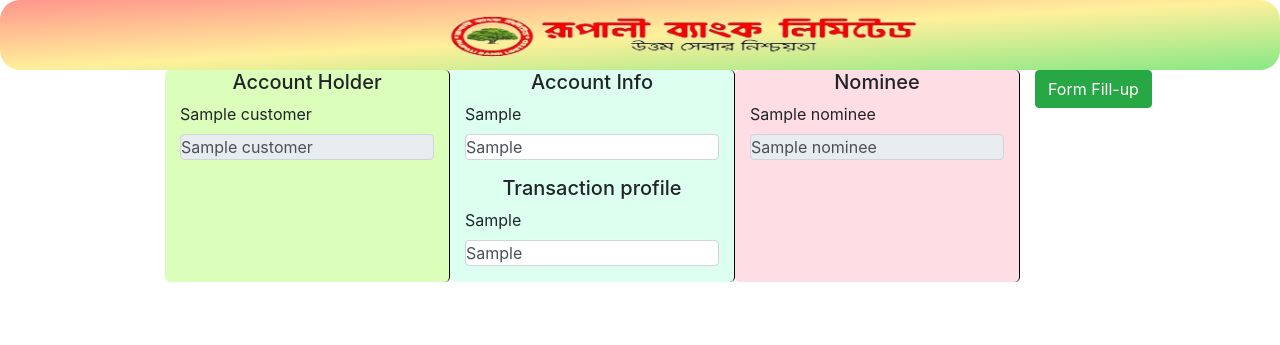
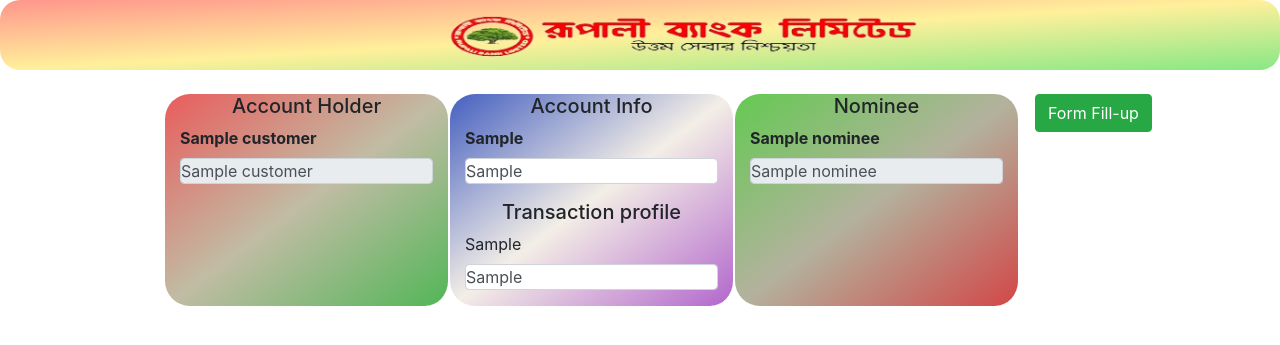
Before and after one commit to sshujonn/ac_opn_nid1, a Django app: template templates/ac_openning/show_data.html in a window 1280 px wide. Shown: the top 345 px of the page. Run offline with Django 3.2, Linux system fonts and the light colour scheme; the template is opened without the code that fills it: most values are stand-ins (such as "Sample title", 1, 10 or a date in 2020); some libraries are stand-ins or nearby versions.

Commit message:
150523-01

```diff
--- a/templates/ac_openning/show_data.html
+++ b/templates/ac_openning/show_data.html
@@ -7,9 +7,10 @@
     </style>
 {% endblock %}
 {% block content %}
+    <br>
     <div class="row">
         <div class="col-sm-1"></div>
-        <div class="col-sm-3" style="background-color: #dbffba; border-right: 1px black solid; border-radius: 5px">
+        <div class="col-sm-3" style="background-image: linear-gradient(to bottom right, #e95c5c, #c1bca4, #52b657); border-right: 2px white solid; border-radius: 25px">
             <form id="form_cust">
                 {% csrf_token %}
                 <h5 class="text-center">Account Holder</h5>
@@ -17,13 +18,13 @@
 
                     {% if k == 'id' %}
                         <div class="form-group" hidden>
-                            <label for="c_{{ k }}">{{ k }}</label>
+                            <label for="c_{{ k }}" style="font-weight: bold">{{ k }}</label>
                             <input class="form-control" name="c_{{ k }}" id="c_{{ k }}" value="{{ v }}">
                         </div>
 
                     {% else %}
                         <div class="form-group">
-                            <label for="c_{{ k }}">{{ k }}</label>
+                            <label for="c_{{ k }}" style="font-weight: bold">{{ k }}</label>
                             <input class="form-control" name="c_{{ k }}" id="c_{{ k }}" value="{{ v }}" readonly>
                         </div>
                     {% endif %}
@@ -32,7 +33,7 @@
             </form>
 
         </div>
-        <div class="col-sm-3" style="background-color: #dcffef; border-right: 1px black solid; border-radius: 5px">
+        <div class="col-sm-3" style="background-image: linear-gradient(to bottom right, #445fc0, #f3eee6, #b266cc);border-right: 2px white solid; border-radius: 25px">
             <form id="form_acc">
                 {% csrf_token %}
                 <h5 class="text-center">Account Info</h5>
@@ -40,12 +41,12 @@
 
                     {% if k == 'id' %}
                         <div class="form-group" hidden>
-                            <label for="acc_{{ k }}">{{ k }}</label>
+                            <label for="acc_{{ k }}" style="font-weight: bold">{{ k }}</label>
                             <input class="form-control" name="acc_{{ k }}" id="acc_{{ k }}" value="{{ v }}">
                         </div>
                     {% else %}
                         <div class="form-group">
-                            <label for="acc_{{ k }}">{{ k }}</label>
+                            <label for="acc_{{ k }}" style="font-weight: bold">{{ k }}</label>
                             {% if k == 'source' %}
                                 <input id="acc_{{ k }}" name="acc_{{ k }}" class="form-control" type="text"
                                        list="source"/>
@@ -92,7 +93,7 @@
 
                     {% if k == 'id' %}
                         <div class="form-group" hidden>
-                            <label for="tp_{{ k }}">{{ k }}</label>
+                            <label for="tp_{{ k }}" style="font-weight: bold">{{ k }}</label>
                             <input class="form-control" name="tp_{{ k }}" id="tp_{{ k }}" value="{{ v }}">
                         </div>
                     {% else %}
@@ -105,7 +106,7 @@
                 {% endfor %}
             </form>
         </div>
-        <div class="col-sm-3" style="background-color: #ffdde4; border-right: 1px black solid; border-radius: 5px">
+        <div class="col-sm-3" style="background-image: linear-gradient(to bottom right, #64c952, #b3b29d, #d24747); border-right: 2px white solid; border-radius: 25px">
             <form id="form_nom">
                 {% csrf_token %}
                 <h5 class="text-center">Nominee</h5>
@@ -113,13 +114,13 @@
 
                     {% if k == 'id' %}
                         <div class="form-group" hidden>
-                            <label for="n_{{ k }}">{{ k }}</label>
+                            <label for="n_{{ k }}" style="font-weight: bold">{{ k }}</label>
                             <input class="form-control" name="n_{{ k }}" id="n_{{ k }}" value="{{ v }}">
                         </div>
 
                     {% else %}
                         <div class="form-group">
-                            <label for="n_{{ k }}">{{ k }}</label>
+                            <label for="n_{{ k }}" style="font-weight: bold">{{ k }}</label>
                             <input class="form-control" name="n_{{ k }}" id="n_{{ k }}" value="{{ v }}" readonly>
                         </div>
                     {% endif %}
@@ -146,7 +147,7 @@
 
         function myFunction() {
             var txt;
-            if (confirm("একাউন্টের নাম কি কাস্টমারের নামে হবে?")) {
+            if (confirm("ব্যক্তিক হিসাব হলে ওকে করুন, অন্যথায় বাতিল করুন")) {
                 txt = "হ্যা";
             } else {
                 txt = "না";
```
Also changed, not shown: ac_openning/views.py (+35 -26 lines), db.sqlite3.
